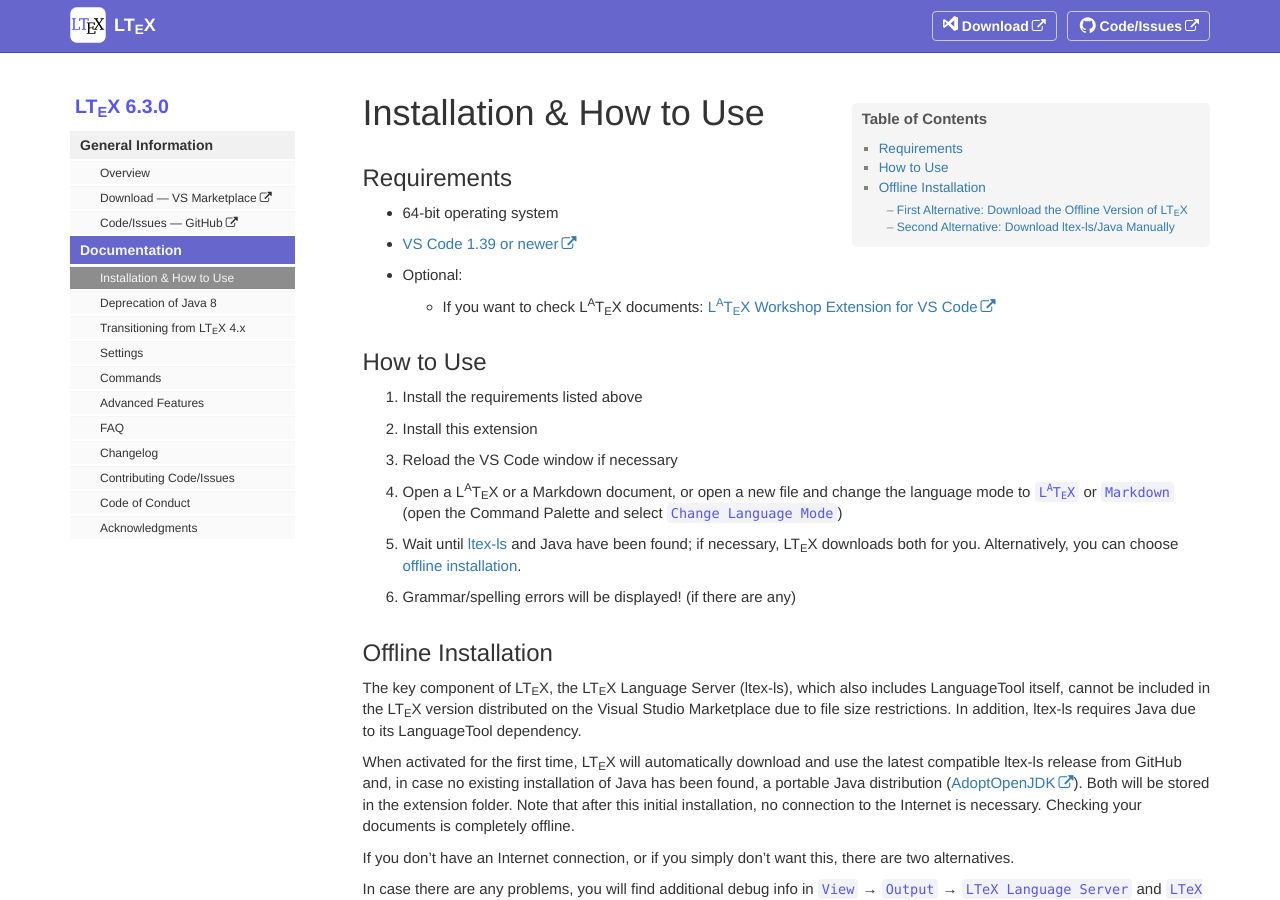
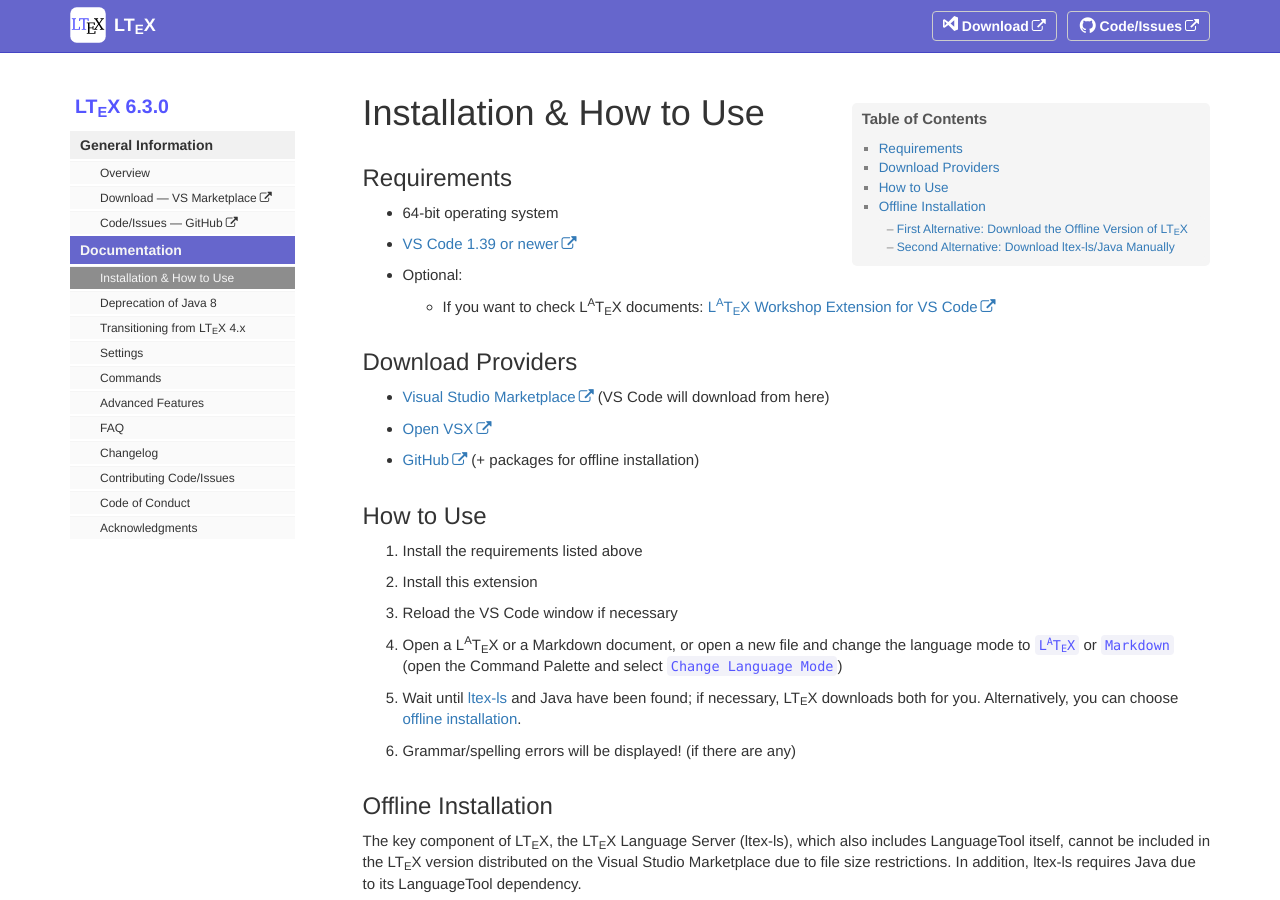
Before and after one commit to valentjn/vscode-ltex, a Jekyll site: the page built from pages/docs/installation-how-to-use.md, in a window 1280 px wide and 900 px high. Built offline with Jekyll 4.4.1, drawn with Linux system fonts in a browser that asks for light colours.

Commit message:
Add list of download providers

```diff
--- a/pages/docs/installation-how-to-use.md
+++ b/pages/docs/installation-how-to-use.md
@@ -16,6 +16,12 @@
 - [VS Code 1.39 or newer](https://code.visualstudio.com/)
 - Optional:
   - If you want to check LaTeX documents: [LaTeX Workshop Extension for VS Code](https://marketplace.visualstudio.com/items?itemName=James-Yu.latex-workshop)
+
+## Download Providers
+
+- [Visual Studio Marketplace](https://marketplace.visualstudio.com/items?itemName=valentjn.vscode-ltex) (VS Code will download from here)
+- [Open VSX](https://open-vsx.org/extension/valentjn/vscode-ltex)
+- [GitHub](https://github.com/valentjn/ltex-ls/releases) (+ packages for offline installation)
 
 ## How to Use
 
```
